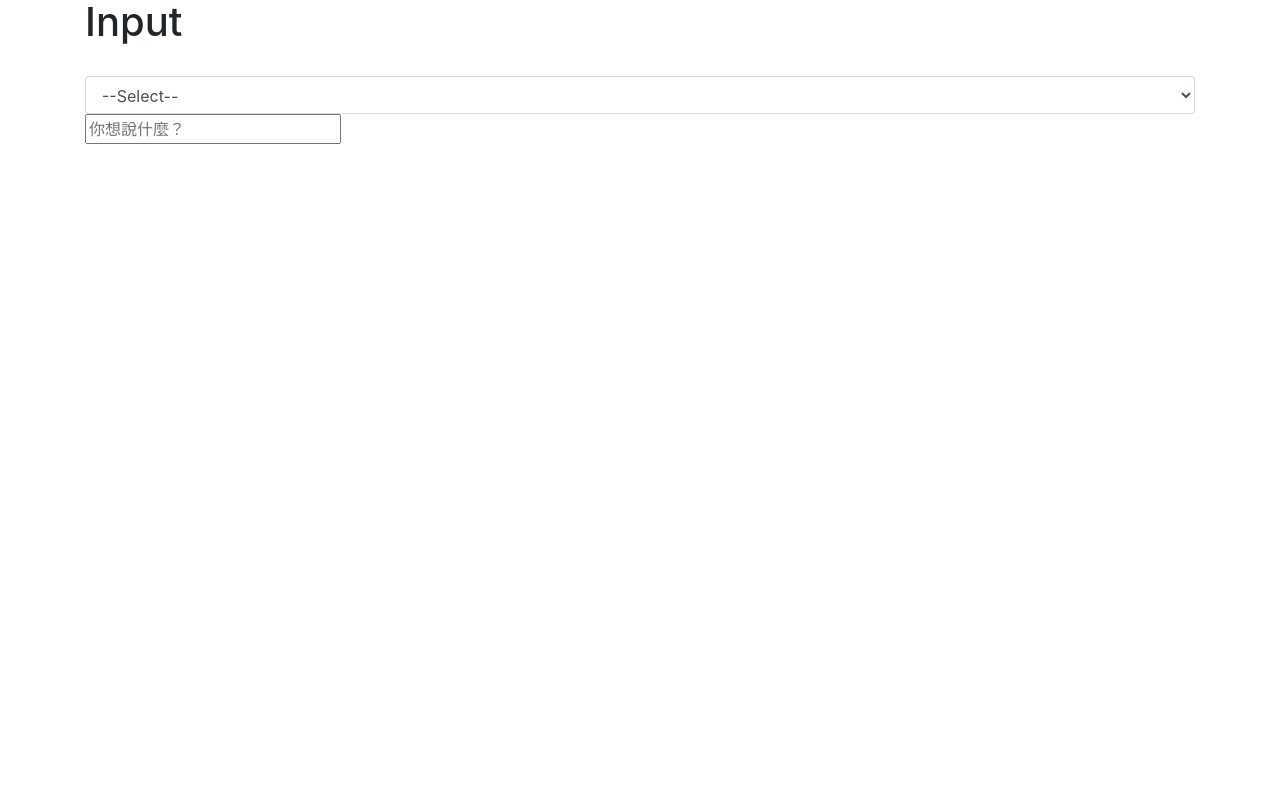
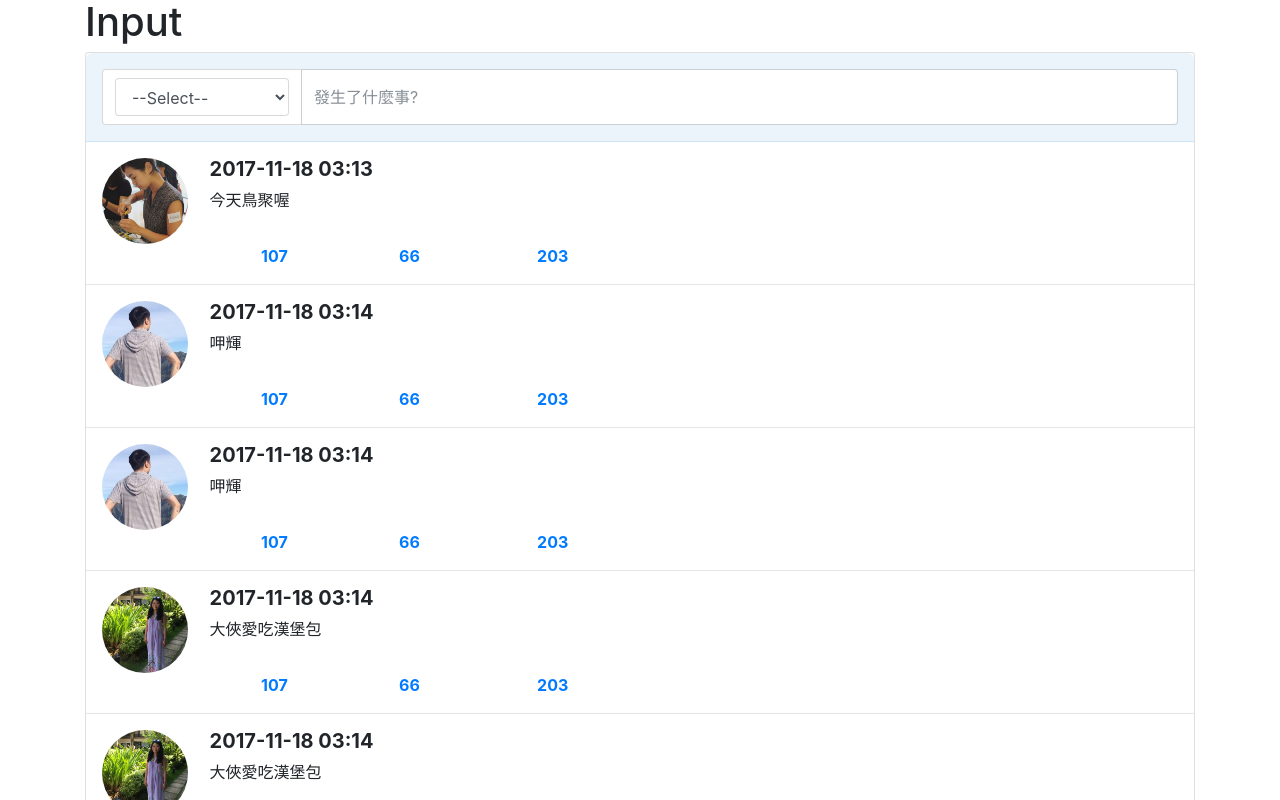
Before and after one commit to crazy653555/BirdProject, an Angular app: page / in a window 1280 px wide. Shown: the top 800 px of the page. Built offline with nearby package versions, Linux system fonts and the light colour scheme; data requests are answered from the project's data file.

Commit message:
版面初步完成

```diff
--- a/db.json
+++ b/db.json
@@ -25,36 +25,98 @@
     {
       "id": 2,
       "name": "eason",
-      "imageUrl": "/assets/img/eason-ig.png"
+      "imageUrl": "./assets/img/eason-ig.png"
     },
     {
       "id": 3,
       "name": "yanlinchou",
-      "imageUrl": "/assets/img/yanlinchou-ig.png"
+      "imageUrl": "./assets/img/yanlinchou-ig.png"
     }
   ],
   "userMessage": [
     {
-      "userId": "1",
-      "message": "faffeaf",
+      "userId": 1,
+      "imageUrl": "./assets/img/delilahwong-ig.png",
+      "message": "今天鳥聚喔",
+      "dateTime": "Sat Nov 18 2017 11:13:48 GMT+0800 (CST)",
       "id": 1
     },
     {
-      "userId": "1",
-      "message": "faf",
+      "userId": 2,
+      "imageUrl": "./assets/img/eason-ig.png",
+      "message": "呷輝",
+      "dateTime": "Sat Nov 18 2017 11:14:05 GMT+0800 (CST)",
       "id": 2
     },
     {
-      "message": "df",
+      "userId": 2,
+      "imageUrl": "./assets/img/eason-ig.png",
+      "message": "呷輝",
+      "dateTime": "Sat Nov 18 2017 11:14:05 GMT+0800 (CST)",
       "id": 3
     },
     {
-      "message": "大雞排",
+      "userId": 3,
+      "imageUrl": "./assets/img/yanlinchou-ig.png",
+      "message": "大俠愛吃漢堡包",
+      "dateTime": "Sat Nov 18 2017 11:14:18 GMT+0800 (CST)",
       "id": 4
     },
     {
-      "message": "fafa",
+      "userId": 3,
+      "imageUrl": "./assets/img/yanlinchou-ig.png",
+      "message": "大俠愛吃漢堡包",
+      "dateTime": "Sat Nov 18 2017 11:14:18 GMT+0800 (CST)",
       "id": 5
+    },
+    {
+      "userId": 3,
+      "imageUrl": "./assets/img/yanlinchou-ig.png",
+      "message": "大俠愛吃漢堡包",
+      "dateTime": "Sat Nov 18 2017 11:14:26 GMT+0800 (CST)",
+      "id": 6
+    },
+    {
+      "userId": 1,
+      "imageUrl": "./assets/img/delilahwong-ig.png",
+      "message": "fafef",
+      "dateTime": "Sat Nov 18 2017 11:50:36 GMT+0800 (CST)",
+      "id": 7
+    },
+    {
+      "userId": 1,
+      "imageUrl": "./assets/img/delilahwong-ig.png",
+      "message": "在很久很久以前",
+      "dateTime": "Sat Nov 18 2017 12:12:12 GMT+0800 (CST)",
+      "id": 8
+    },
+    {
+      "userId": 2,
+      "imageUrl": "./assets/img/eason-ig.png",
+      "message": "我擁有你",
+      "dateTime": "Sat Nov 18 2017 12:12:23 GMT+0800 (CST)",
+      "id": 9
+    },
+    {
+      "userId": 2,
+      "imageUrl": "./assets/img/eason-ig.png",
+      "message": "我擁有你",
+      "dateTime": "Sat Nov 18 2017 12:12:23 GMT+0800 (CST)",
+      "id": 10
+    },
+    {
+      "userId": 2,
+      "imageUrl": "./assets/img/eason-ig.png",
+      "message": "你離開我 ",
+      "dateTime": "Sat Nov 18 2017 12:12:31 GMT+0800 (CST)",
+      "id": 11
+    },
+    {
+      "userId": 2,
+      "imageUrl": "./assets/img/eason-ig.png",
+      "message": "去遠方翱翔",
+      "dateTime": "Sat Nov 18 2017 12:12:35 GMT+0800 (CST)",
+      "id": 12
     }
   ]
 }
--- a/src/app/app.component.css
+++ b/src/app/app.component.css
@@ -0,0 +1,67 @@
+#new-message {
+  border-radius: 0.4rem 0.4rem 0 0;
+  padding: 1em;
+  border-bottom: 0.1em solid #cee4f5;
+  background-color: #ebf4fb;
+}
+
+#new-message .input-group-addon {
+  background-color: #fff;
+}
+
+li {
+  list-style-type: none;
+}
+
+ul#feed {
+  margin: 0;
+}
+
+ul#feed li {
+  padding: 1em 1em;
+}
+
+ul#feed .feed-avatar {
+  width: 8%;
+  display: inline-block;
+  vertical-align: top;
+}
+
+ul#feed .feed-post {
+  width: 80%;
+  display: inline-block;
+  margin-left: 2%;
+}
+
+ul#feed .feed-post h5 {
+  font-weight: bold;
+  margin-bottom: 0.5rem;
+}
+
+ul#feed .feed-post h5 > small {
+  font-size: 1.2rem;
+}
+
+ul#feed .action-list {
+  margin-left: 13%;
+  padding-left: 1em;
+}
+
+ul#feed .action-list a {
+  width: 15%;
+  display: inline-block;
+}
+
+ul#feed .action-list a:hover {
+  text-decoration: none;
+}
+
+ul#feed .action-list .retweet-count {
+  padding-left: 0.2em;
+  font-weight: bold;
+}
+
+ul#feed li {
+  padding: 1em 1em;
+  border-bottom: 0.1rem solid #e5e5e5;
+}
--- a/src/app/app.component.html
+++ b/src/app/app.component.html
@@ -1,17 +1,48 @@
 <div class="container">
   <section>
     <h1>Input</h1>
-    <img [src]="">
-    <select class="form-control" (change)="selectUser($event.target.value)">
-      <option value="">--Select--</option>
-      <option *ngFor="let user of users" [value]="user.id">{{ user.name}}</option>
-    </select>
 
-    <input type="text" placeholder="你想說什麼？" [(ngModel)]="content" (keyup.enter)="addMessage()">
+    <div class="card">
 
-    <ul>
-      <li *ngFor="let item of userMessages">{{item.message}}</li>
-    </ul>
+      <div id="new-message">
+        <div class="input-group">
+          <span class="input-group-addon">
+            <select class="form-control" (change)="selectUser($event.target.value)">
+              <option value="">--Select--</option>
+              <option *ngFor="let user of users" [value]="user.id">{{ user.name}}</option>
+            </select>
+          </span>
+
+          <input type="text" class="form-control" placeholder="發生了什麼事?" [(ngModel)]="content" (keyup.enter)="addMessage()">
+        </div>
+      </div>
+
+      <ul id="feed" class="list-unstyled">
+        <li *ngFor="let item of userMessages">
+
+          <img class="rounded-circle feed-avatar" [src]="item.imageUrl">
+          <div class="feed-post">
+            <h5>{{item.dateTime | date:'yyyy-MM-dd HH:mm'}}</h5>
+            <p>{{item.message}}</p>
+          </div>
+          <div class="action-list">
+            <a href="#" data-toggle="tooltip" data-placement="bottom" title="回覆">
+              <span class="glyphicon glyphicon-share-alt" aria-hidden="true"></span>
+              <span class="retweet-count">107</span>
+            </a>
+            <a href="#" data-toggle="tooltip" data-placement="bottom" title="轉推">
+              <span class="glyphicon glyphicon-refresh" aria-hidden="true"></span>
+              <span class="retweet-count">66</span>
+            </a>
+            <a href="#" data-toggle="tooltip" data-placement="bottom" title="棒">
+              <span class="glyphicon glyphicon-star" aria-hidden="true"></span>
+              <span class="retweet-count">203</span>
+            </a>
+          </div>
+        </li>
+      </ul>
+
+    </div>
   </section>
 
 
--- a/src/app/app.component.ts
+++ b/src/app/app.component.ts
@@ -1,6 +1,7 @@
 import { Component, OnInit } from "@angular/core";
 import { DataService } from "./data.service";
-import { UserMessage } from './user-message';
+import { UserMessage } from "./user-message";
+import { getLocaleDateFormat } from "@angular/common/src/i18n/locale_data_api";
 
 @Component({
   selector: "app-root",
@@ -12,8 +13,8 @@ export class AppComponent implements OnInit {
   userMessages: any[] = [];
   users;
   user = {
-    userId:'',
-    imageUrl:''
+    userId: "",
+    imageUrl: ""
   };
 
   constructor(private dataSer: DataService) {}
@@ -21,6 +22,7 @@ export class AppComponent implements OnInit {
   ngOnInit(): void {
     //取得人員名單
     this.dataSer.getUsers().subscribe(req => (this.users = req));
+    this.dataSer.getUserMessage().subscribe(data => (this.userMessages = data));
   }
 
   //加入訊息
@@ -29,13 +31,20 @@ export class AppComponent implements OnInit {
     if (this.content) {
       let userMessage: UserMessage = {
         userId: this.user.userId,
-        message: this.content
+        imageUrl: this.user.imageUrl,
+        message: this.content,
+        dateTime: Date().toString()
       };
 
-      console.log(userMessage.userId + ':::' + userMessage.message);
+      console.log(
+        userMessage.userId +
+          ":::" +
+          userMessage.message +
+          ":::" +
+          userMessage.dateTime
+      );
 
-      this.dataSer.addUserMessage(userMessage)
-      .subscribe(data => {
+      this.dataSer.addUserMessage(userMessage).subscribe(data => {
         this.userMessages = this.userMessages.concat(data);
         this.content = "";
       });
@@ -44,9 +53,8 @@ export class AppComponent implements OnInit {
 
   selectUser($event) {
     console.log($event);
-    this.user.userId = this.users[$event].userId; //userId
-    this.user.imageUrl = this.users[$event].imageUrl; //imageUrl
-
-
+    var index = $event - 1;
+    this.user.userId = this.users[index].id; //userId
+    this.user.imageUrl = this.users[index].imageUrl; //imageUrl
   }
 }
--- a/src/app/data.service.ts
+++ b/src/app/data.service.ts
@@ -4,13 +4,25 @@ import { UserMessage } from './user-message';
 
 @Injectable()
 export class DataService {
+
+  apiUsers = "http://localhost:3000/users";
+  apiUserMessage = "http://localhost:3000/userMessage";
+
+
   constructor(private http: HttpClient) {}
 
   getUsers() {
-    return this.http.get("http://localhost:3000/users");
+    return this.http.get(this.apiUsers);
+  }
+
+
+
+  getUserMessage(){
+    return this.http.get<any[]>(this.apiUserMessage);
   }
 
   addUserMessage(UserMessage){
-    return this.http.post("http://localhost:3000/userMessage",UserMessage);
+    return this.http.post(this.apiUserMessage,UserMessage);
   }
+
 }
--- a/src/app/user-message.ts
+++ b/src/app/user-message.ts
@@ -1,4 +1,6 @@
 export interface UserMessage {
-  userId:number;
+  userId:string;
+  imageUrl:string;
   message:string;
+  dateTime:string
 }
```
